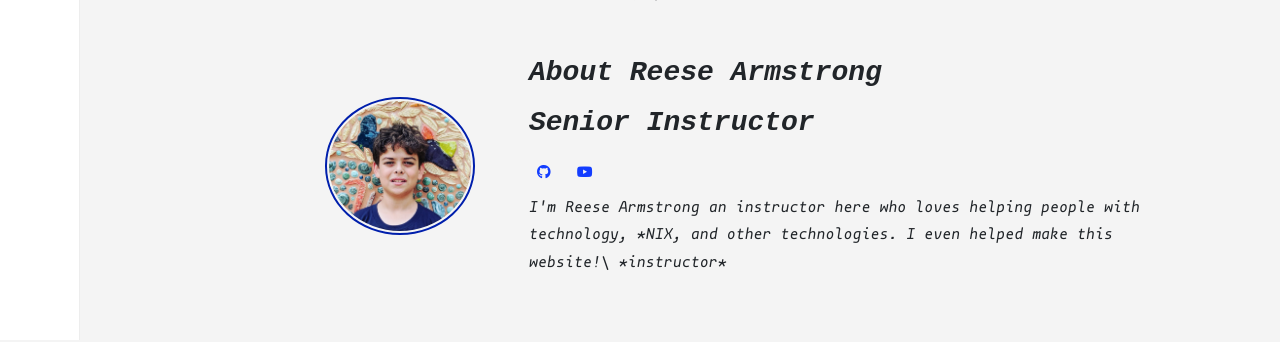
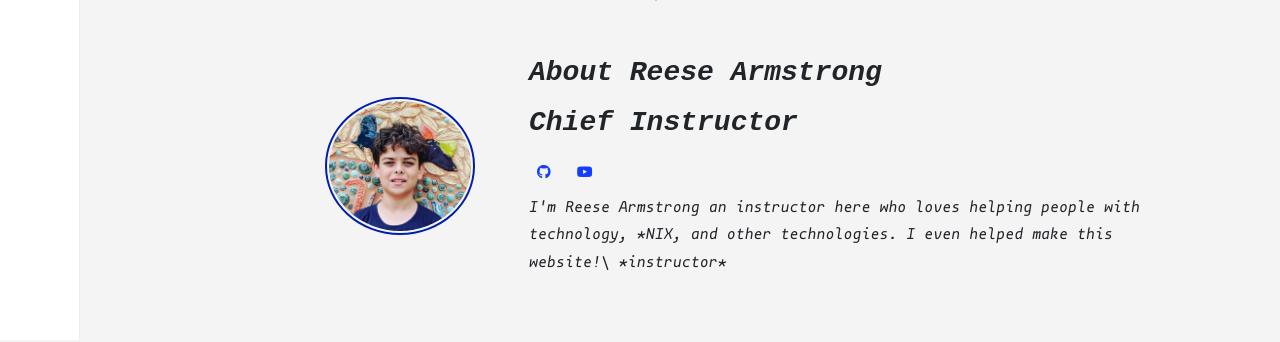
Before and after one commit to mrsid-31/CoopGroupATX.github.io, a Jekyll site: the page built from _pages/about.html, in a window 1280 px wide. Shown: the part 560-902 px from the top of the page. Built offline with Jekyll 4.4.1, drawn with Linux system fonts in a browser that asks for light colours; nearby versions of some CDN libraries; some web fonts are replaced; comment, search, counter and statistics services are not loaded.

Commit message:
Update _config.yml

```diff
--- a/_config.yml
+++ b/_config.yml
@@ -24,7 +24,7 @@ authors:
 
   - name: Reese Armstrong
     avatar: 'assets/images/reese.jpg'
-    role: Senior Instructor
+    role: Chief Instructor
     description: I'm Reese Armstrong an instructor here who loves helping people with technology, *NIX, and other technologies. I even helped make this website!\ *instructor*
     youtube: UCzXRd1MPx__6JjHAeP_9AIA
     github: reesericci
```
